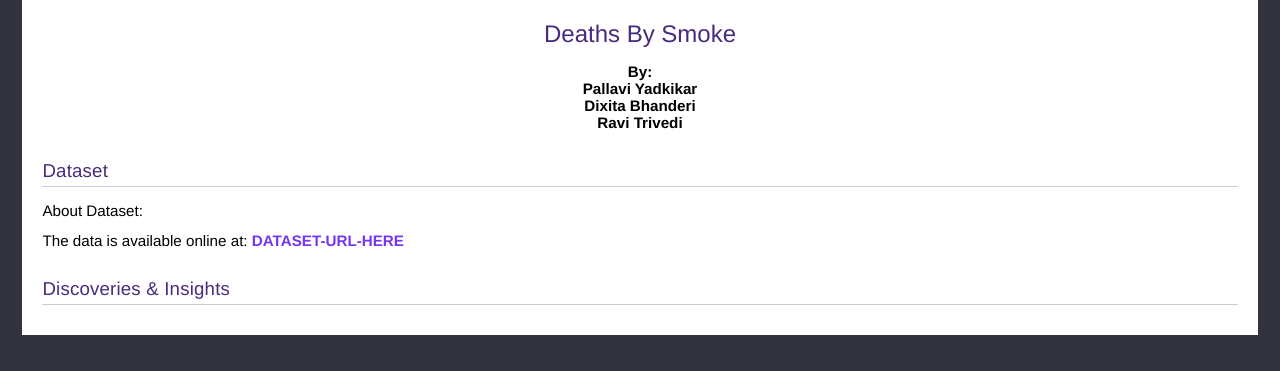
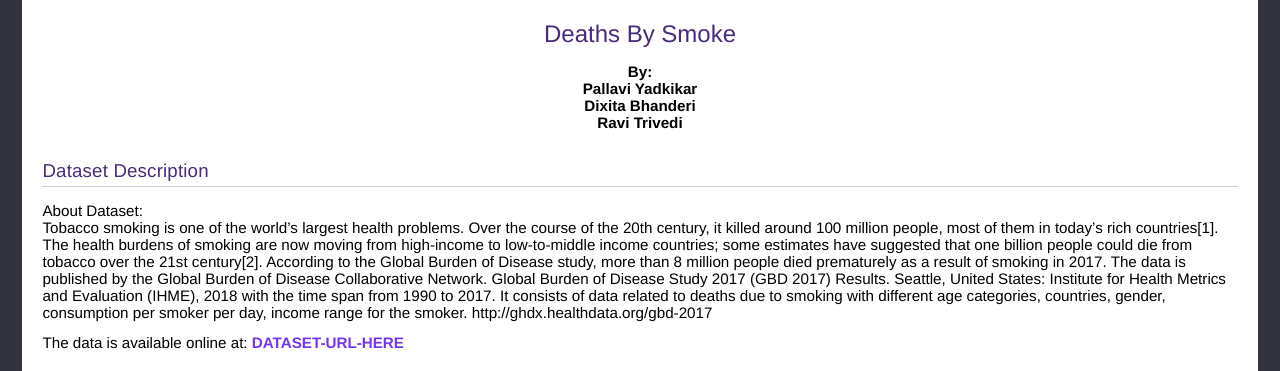
Before and after one commit to pallaviyadkikar/SmokeDataFinal, a plain HTML site: page index.html in a window 1280 px wide. Shown: the top 371 px of the page. Drawn offline with Linux system fonts and the light colour scheme.

Commit message:
Update index.html

```diff
--- a/index.html
+++ b/index.html
@@ -63,17 +63,20 @@ ol { margin: 1em; }
 </section>
 
 <section>
-  <h2>Dataset</h2>
+  <h2>Dataset Description</h2>
 
   <p>
     About Dataset:<br/>
+    Tobacco smoking is one of the world’s largest health problems. Over the course of the 20th century, it killed around 100 million people, most of them in today’s rich countries[1]. The health burdens of smoking are now moving from high-income to low-to-middle income countries; some estimates have suggested that one billion people could die from tobacco over the 21st century[2]. According to the Global Burden of Disease study, more than 8 million people died prematurely as a result of smoking in 2017.
+
+The data is published by the Global Burden of Disease Collaborative Network. Global Burden of Disease Study 2017 (GBD 2017) Results. Seattle, United States: Institute for Health Metrics and Evaluation (IHME), 2018 with the time span from 1990 to 2017. It consists of data related to deaths due to smoking with different age categories, countries, gender, consumption per smoker per day, income range for the smoker. http://ghdx.healthdata.org/gbd-2017
 
   </p>
 
   <p>
     The data is available online at:
     <strong>
-      <a href="DATASET-URL-HERE">DATASET-URL-HERE</a>
+      <a href="http://ghdx.healthdata.org/gbd-2017">DATASET-URL-HERE</a>
     </strong>
   </p>
 </section>
```
